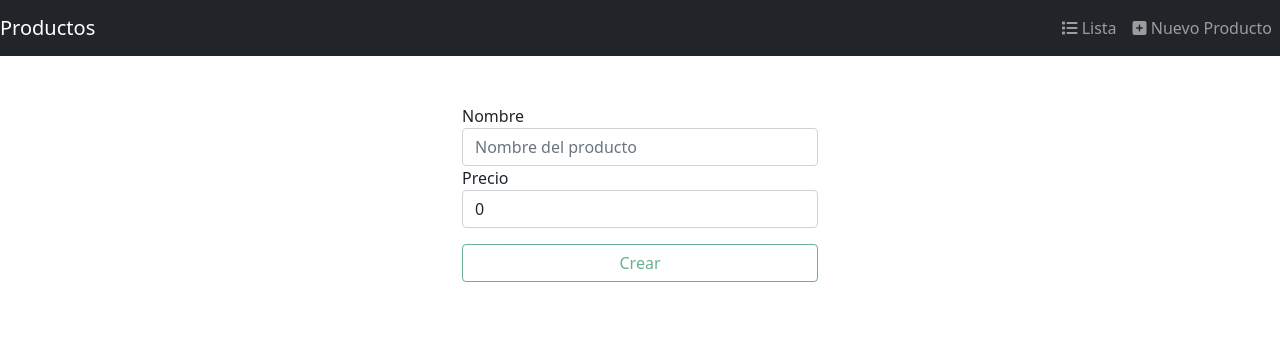
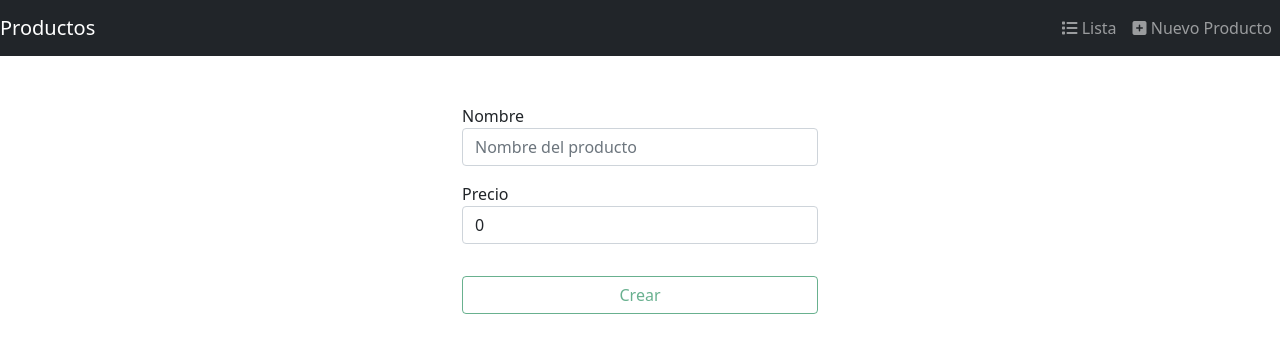
Before and after one commit to AndersonStick/crud_front, an Angular app: page /nuevo in a window 1280 px wide. Shown: the top 352 px of the page. Built offline with nearby package versions, Linux system fonts and the light colour scheme.

Commit message:
Espaciado entre inputs para nuevo producto

```diff
--- a/src/app/producto/nuevo-producto.component.html
+++ b/src/app/producto/nuevo-producto.component.html
@@ -2,12 +2,12 @@
   <div class="row mt-5">
     <div class="col-md-4 mx-auto">
       <form (ngSubmit)="onCreate()" novalidate #f="ngForm">
-        <div class="form-group">
+        <div class="form-group mb-3">
           <label for="nombre">Nombre</label>
           <input type="text" class="form-control" id="nombre" name="nombre"
             [(ngModel)]="nombre" required placeholder="Nombre del producto">
         </div>
-        <div class="form-group">
+        <div class="form-group mb-3">
           <label for="precio">Precio</label>
           <input type="number" class="form-control" id="precio" name="precio"
             [(ngModel)]="precio" required placeholder="0">
```
